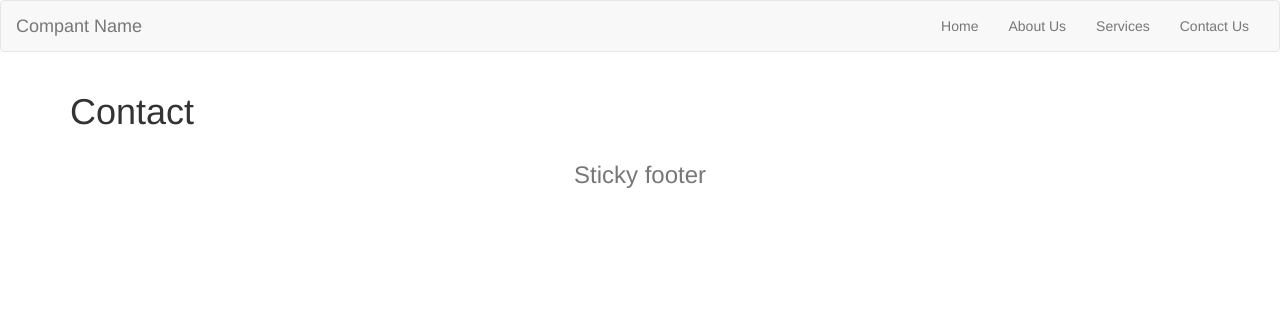
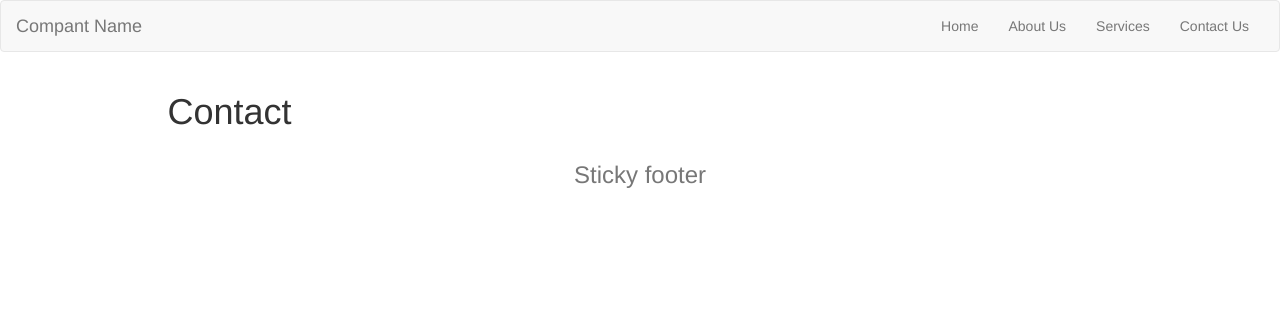
Before and after one commit to dryks/blank-site, a PHP site: page /contact.php in a window 1280 px wide. Shown: the top 312 px of the page. Run offline with PHP 8.4, Linux system fonts and the light colour scheme.

Commit message:
updated contact page

```diff
--- a/contact.php
+++ b/contact.php
@@ -4,7 +4,11 @@
 <body>
 -->
 <div class="container">
-	<h1>Contact</h1>
+	<div class="row">
+  	<div class="col-md-10 col-md-offset-1">
+			<h1>Contact</h1>
+    </div>
+  </div>
 </div>
 <?php include '_assets/includes/footer.inc.php' ?>
 <!-- Page Specific JS -->
```
